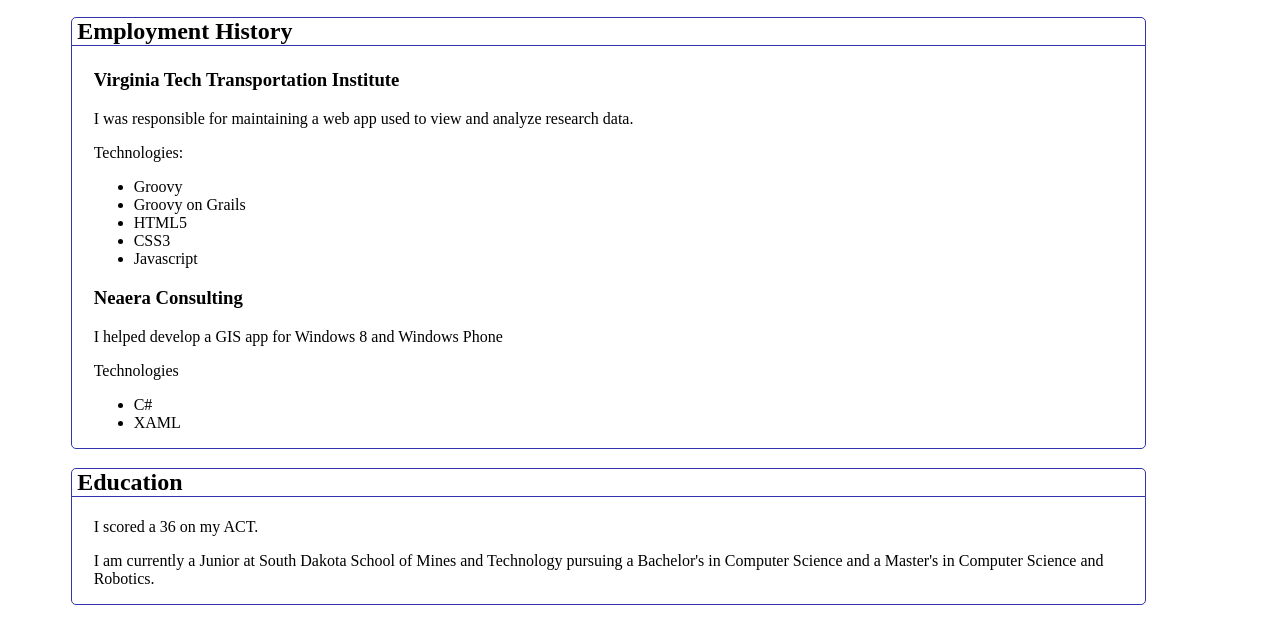
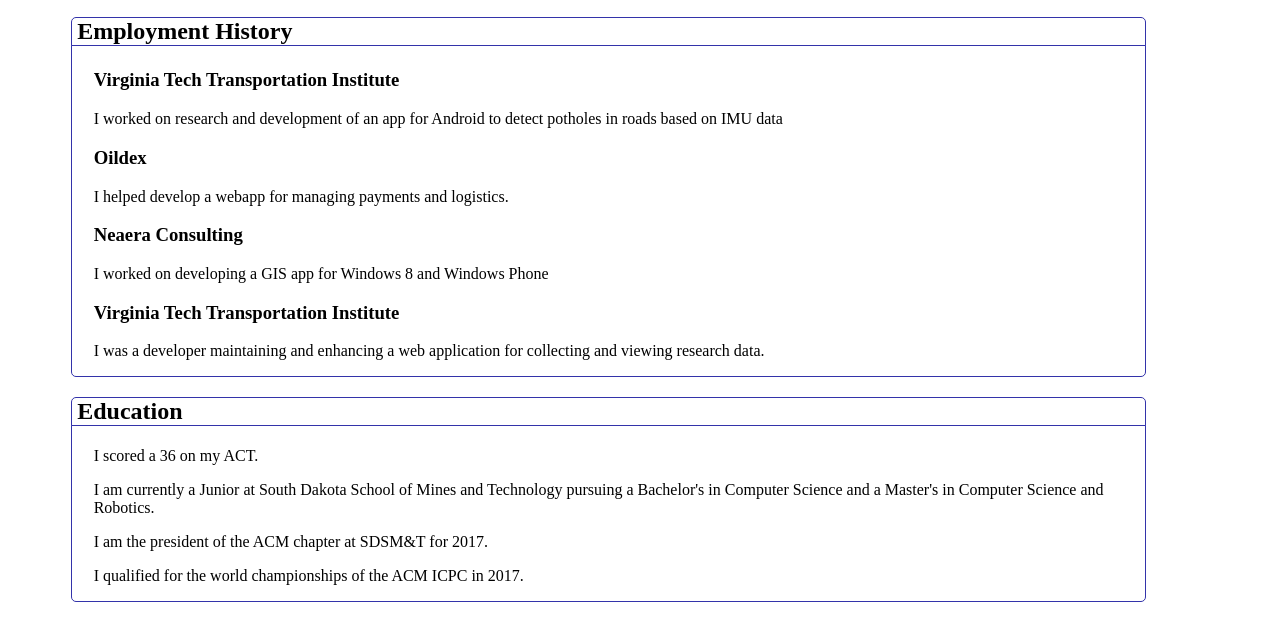
Before and after one commit to aiverson/resume, a plain HTML site: page index.html in a window 1280 px wide. Shown: the part 145-764 px from the top of the page. Drawn offline with Linux system fonts and the light colour scheme.

Commit message:
added newest experience to resume.

```diff
--- a/index.html
+++ b/index.html
@@ -17,29 +17,20 @@
       <h2>Employment History</h2>
       <div>
 	<h3>Virginia Tech Transportation Institute</h3>
-	<p>I was responsible for maintaining a web app used to view and analyze research data.</p>
-	<p>Technologies:
-	  <ul>
-	    <li>Groovy</li>
-	    <li>Groovy on Grails</li>
-	    <li>HTML5</li>
-	    <li>CSS3</li>
-	    <li>Javascript</li>
-	  </ul>
-	</p>
+	<p>I worked on research and development of an app for Android to detect potholes in roads based on IMU data</p>
+	<h3>Oildex</h3>
+	<p>I helped develop a webapp for managing payments and logistics.</p>
 	<h3>Neaera Consulting</h3>
-	<p>I helped develop a GIS app for Windows 8 and Windows Phone</p>
-	<p>Technologies
-	  <ul>
-	    <li>C#</li>
-	    <li>XAML</li>
-	  </ul>
-	</p>
+	<p>I worked on developing a GIS app for Windows 8 and Windows Phone</p>
+	<h3>Virginia Tech Transportation Institute</h3>
+	<p>I was a developer maintaining and enhancing a web application for collecting and viewing research data.</p>
       </div>
       <h2>Education</h2>
       <div>
 	<p>I scored a 36 on my ACT.</p>
 	<p>I am currently a Junior at South Dakota School of Mines and Technology pursuing a Bachelor's in Computer Science and a Master's in Computer Science and Robotics.</p>
+	<p>I am the president of the ACM chapter at SDSM&amp;T for 2017.</p>
+	<p>I qualified for the world championships of the ACM ICPC  in 2017.</p>
       </div>
       <h2>Experience</h2>
       <div>
```
